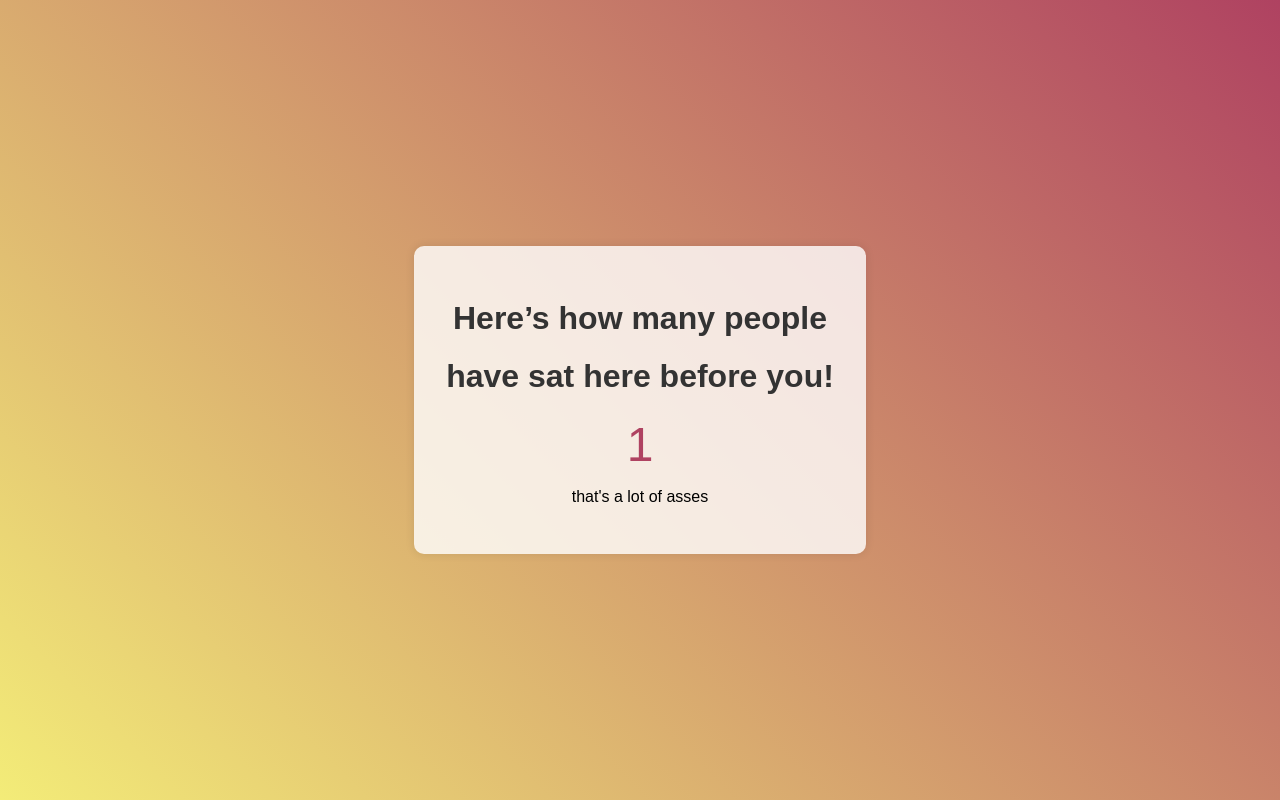
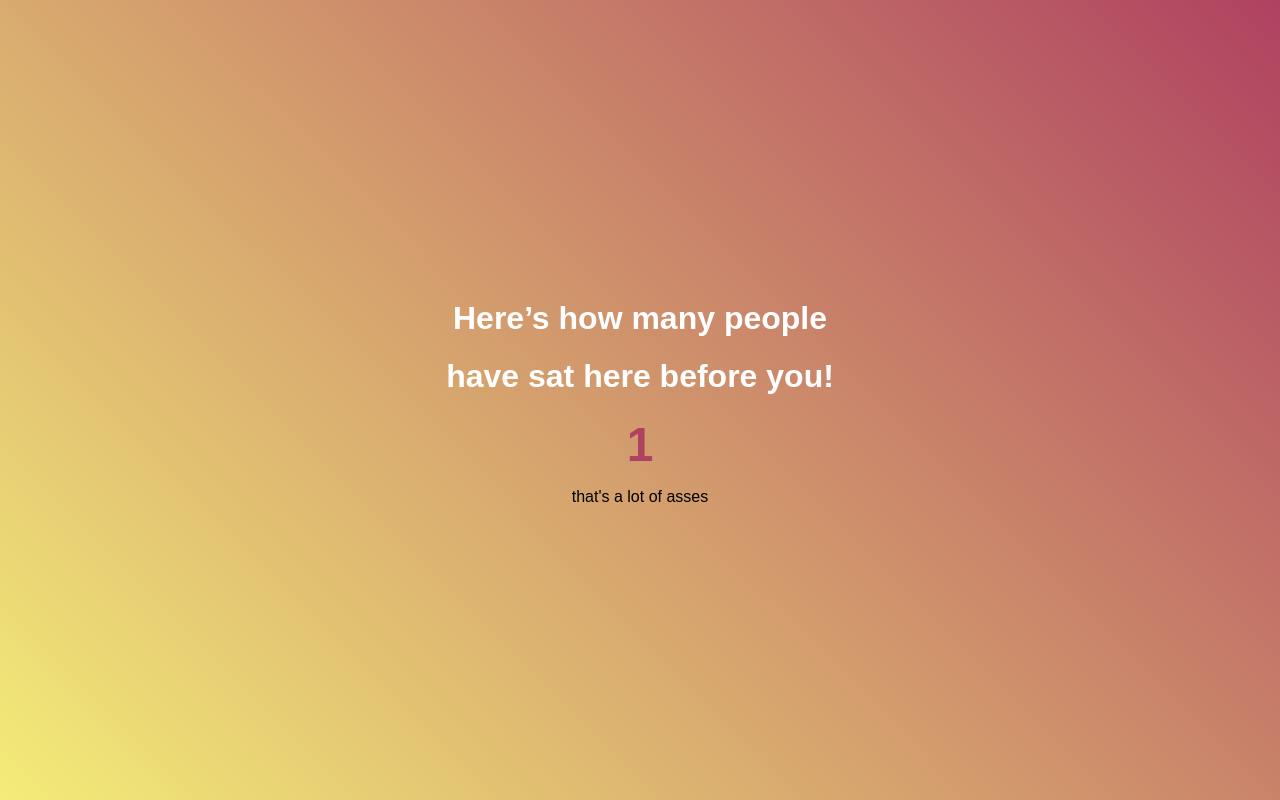
Before and after one commit to Must-be-Ash/visiter, a React (Create React App) app: page / in a window 1280 px wide. Built offline with nearby package versions, Linux system fonts and the light colour scheme.

Commit message:
Update App.css

```diff
--- a/src/App.css
+++ b/src/App.css
@@ -13,18 +13,16 @@ body {
 
 .container {
   text-align: center;
-  background-color: rgba(255, 255, 255, 0.8);
   padding: 2rem;
-  border-radius: 10px;
-  box-shadow: 0 0 10px rgba(0, 0, 0, 0.1);
 }
 
 h1 {
-  color: #333;
+  color: #fff;
 }
 
 .counter {
   font-size: 3rem;
+  font-weight: 600;
   color: #af4261;
   margin: 1rem 0;
 }
```
